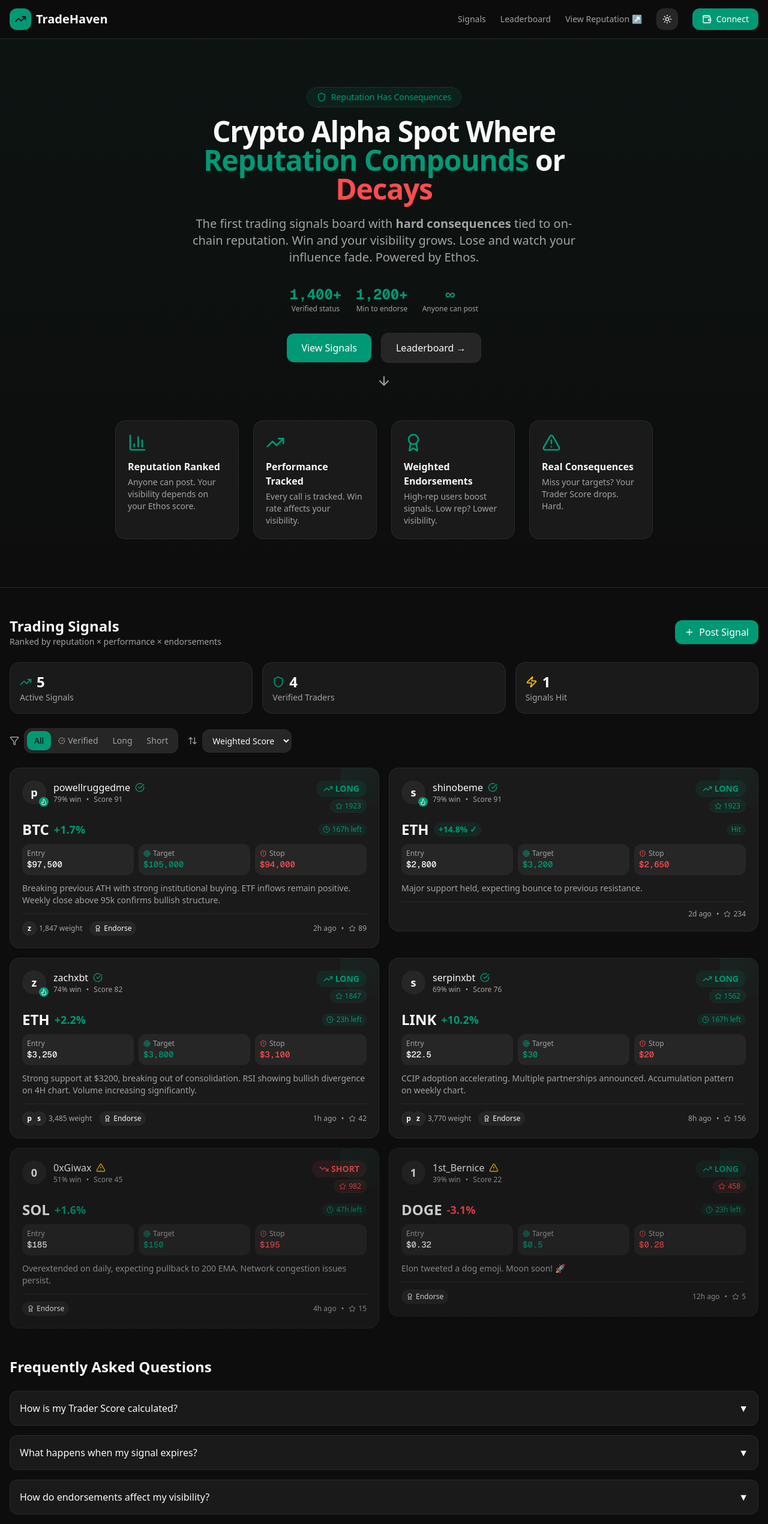
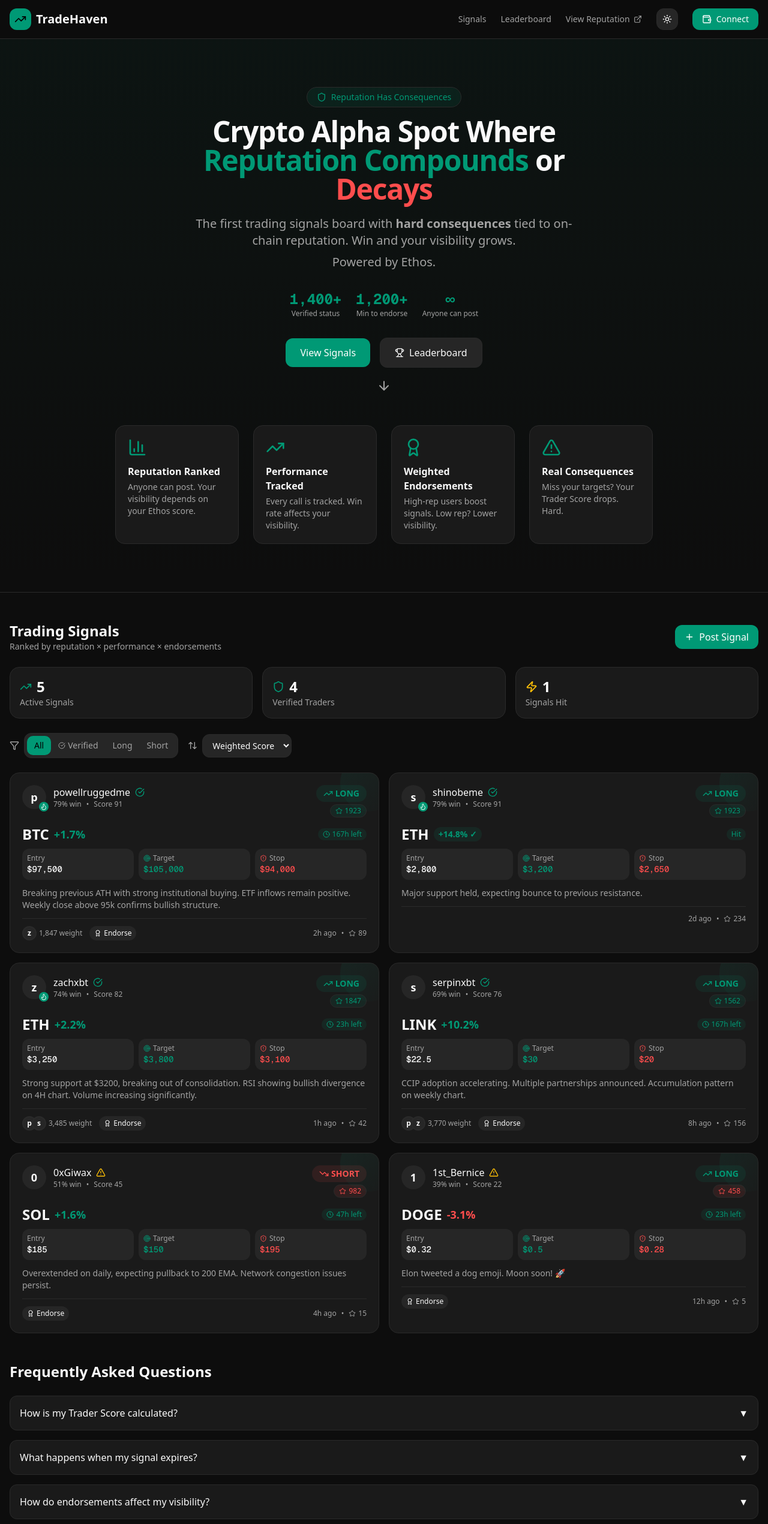
Before and after one commit to MikeAfegbua/Trade-Haven, a Next.js app: page / in a window 1280 px wide. Shown: the top 2541 px of the page at 60% size. Built offline with nearby package versions, Linux system fonts and the light colour scheme.

Commit message:
chore: add minor fixes

```diff
--- a/src/components/home/hero.tsx
+++ b/src/components/home/hero.tsx
@@ -1,5 +1,5 @@
 import Link from 'next/link';
-import { TrendingUp, Shield, BarChart3, Award, ArrowDown, AlertTriangle } from 'lucide-react';
+import { TrendingUp, Shield, BarChart3, Award, ArrowDown, AlertTriangle, Trophy } from 'lucide-react';
 
 const features = [
     {
@@ -51,11 +51,15 @@ export function Hero() {
                         <span className="text-ethos-red">Decays</span>
                     </h1>
 
-                    <p className="mx-auto mb-8 max-w-2xl text-lg text-muted-foreground md:text-xl">
+                    <p className="mx-auto mb-2 max-w-2xl text-lg text-muted-foreground md:text-xl">
                         The first trading signals board with <strong>hard consequences</strong> tied to on-chain reputation.
-                        Win and your visibility grows. Lose and watch your influence fade.
-                        Powered by Ethos.
+                        Win and your visibility grows.
                     </p>
+                    <span>
+                        <p className="mx-auto mb-8 max-w-2xl text-lg text-muted-foreground md:text-xl">
+                            Powered by Ethos.
+                        </p>
+                    </span>
 
                     <div className="mb-8 flex items-center justify-center gap-6">
                         {stats.map((stat) => (
@@ -75,9 +79,10 @@ export function Hero() {
                         </Link>
                         <Link
                             href="/leaderboard"
-                            className="w-full rounded-lg border border-border bg-secondary px-6 py-3 font-medium transition-colors hover:bg-muted sm:w-auto"
+                            className="flex w-full items-center justify-center gap-2 rounded-lg border border-border bg-secondary px-6 py-3 font-medium transition-colors hover:bg-muted sm:w-auto"
                         >
-                            Leaderboard →
+                            <Trophy className="h-4 w-4" />
+                            Leaderboard
                         </Link>
                     </div>
                 </div>
--- a/src/components/layout/header.tsx
+++ b/src/components/layout/header.tsx
@@ -1,7 +1,7 @@
 'use client';
 
 import { useTheme } from 'next-themes';
-import { Moon, Sun, TrendingUp, User } from 'lucide-react';
+import { Moon, Sun, TrendingUp, User, ExternalLink } from 'lucide-react';
 import Link from 'next/link';
 import { useEffect, useState } from 'react';
 import { WalletButton } from '@/components/wallet';
@@ -52,9 +52,10 @@ export function Header() {
                         href="https://app.ethos.network/"
                         target="_blank"
                         rel="noopener noreferrer"
-                        className="text-sm font-medium text-muted-foreground transition-colors hover:text-foreground"
+                        className="flex items-center gap-1.5 text-sm font-medium text-muted-foreground transition-colors hover:text-foreground"
                     >
-                        View Reputation ↗
+                        View Reputation
+                        <ExternalLink className="h-3.5 w-3.5" />
                     </a>
 
                     {mounted && (
--- a/src/components/signals/signal-card.tsx
+++ b/src/components/signals/signal-card.tsx
@@ -29,13 +29,12 @@ export function SignalCard({ signal, onEndorse, compact = false }: SignalCardPro
     const isExpiringSoon = timeRemaining > 0 && timeRemaining < 3600000;
 
     return (
-        <Link href={`/signal/${signal.id}`} className="block">
+        <Link href={`/signal/${signal.id}`} className="block h-full">
             <div className={cn(
-                'group relative overflow-hidden rounded-xl border border-border bg-card transition-all hover:border-ethos-teal/50 hover:shadow-lg hover:shadow-ethos-teal/5',
-                compact ? 'p-4' : 'p-5',
-                !signal.isVerified && 'border-dashed opacity-80'
+                'group relative h-full overflow-hidden rounded-xl border border-border bg-card transition-all duration-300 ease-out hover:border-ethos-teal/50 hover:shadow-lg hover:shadow-ethos-teal/10 hover:-translate-y-1 hover:scale-[1.02]',
+                compact ? 'p-4' : 'p-5'
             )}>
-                <div className="absolute right-0 top-0 h-24 w-24 -translate-y-8 translate-x-8 rounded-full bg-gradient-to-br from-ethos-teal/10 to-transparent" />
+                <div className="absolute right-0 top-0 h-24 w-24 -translate-y-8 translate-x-8 rounded-full bg-gradient-to-br from-ethos-teal/10 to-transparent transition-transform duration-300 group-hover:scale-150" />
 
                 <div className="mb-3 flex items-start justify-between">
                     <div className="flex items-center gap-3">
--- a/src/components/signals/signal-feed.tsx
+++ b/src/components/signals/signal-feed.tsx
@@ -114,7 +114,7 @@ export function SignalFeed() {
 
             <SignalFilters />
 
-            <div className="grid gap-4 md:grid-cols-2">
+            <div className="grid gap-4 md:grid-cols-2 auto-rows-fr">
                 {filteredAndSortedSignals.map((signal) => (
                     <SignalCard
                         key={signal.id}
```
